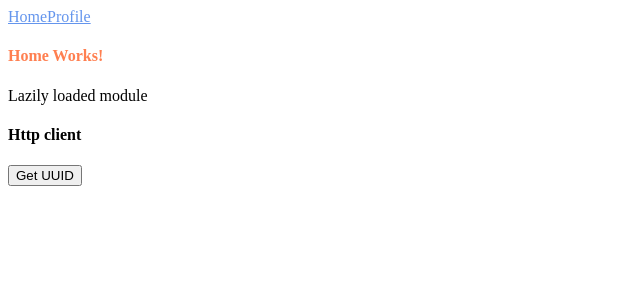
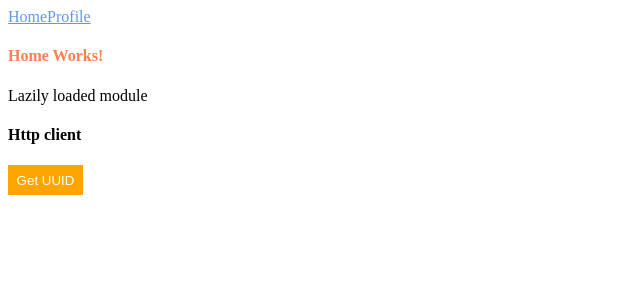
Before and after one commit to meetPrasanth/angular5-starter-kit, an Angular app: page /#/ in a window 1280 px wide. Shown: the top 300 px of the page, without its empty margins (0-640 px from the left). Built offline with nearby package versions, Linux system fonts and the light colour scheme.

Commit message:
Sass example implementation

```diff
--- a/src/app/pages/home/home.component.html
+++ b/src/app/pages/home/home.component.html
@@ -6,6 +6,6 @@
 </p>
 
 <h4>Http client</h4>
-<button (click)="mGetUUID()">Get UUID</button>
+<button class="bn" (click)="mGetUUID()">Get UUID</button>
 <div>{{httpResponse | json}}</div>
 </div>
--- a/src/theme/styles.scss
+++ b/src/theme/styles.scss
@@ -9,3 +9,12 @@ a{
 .title {
     color: $warn-color;
 }
+
+.bn {
+    background: $warn-color;
+    width: 75px;
+    height: 30px;
+    outline: none;
+    border: 0px;
+    color: white;
+}
```
